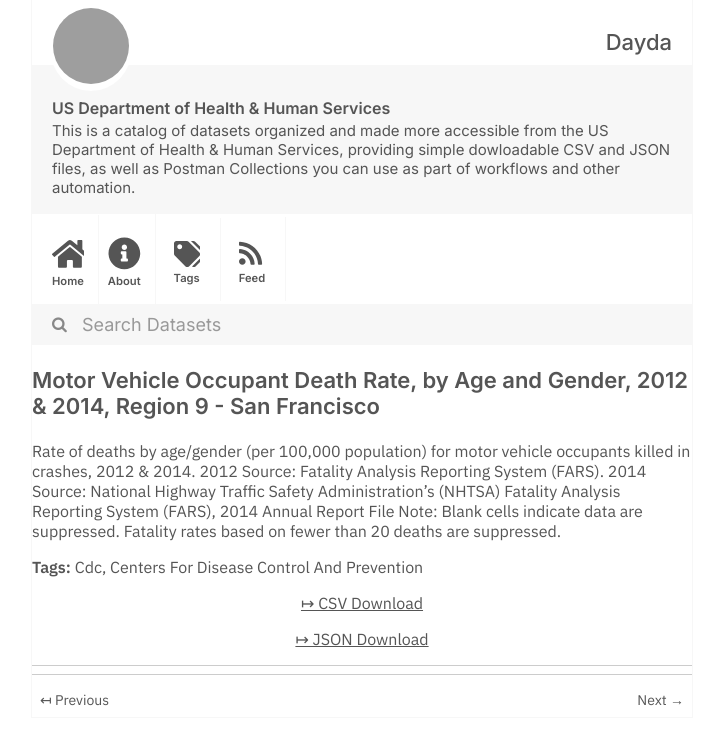
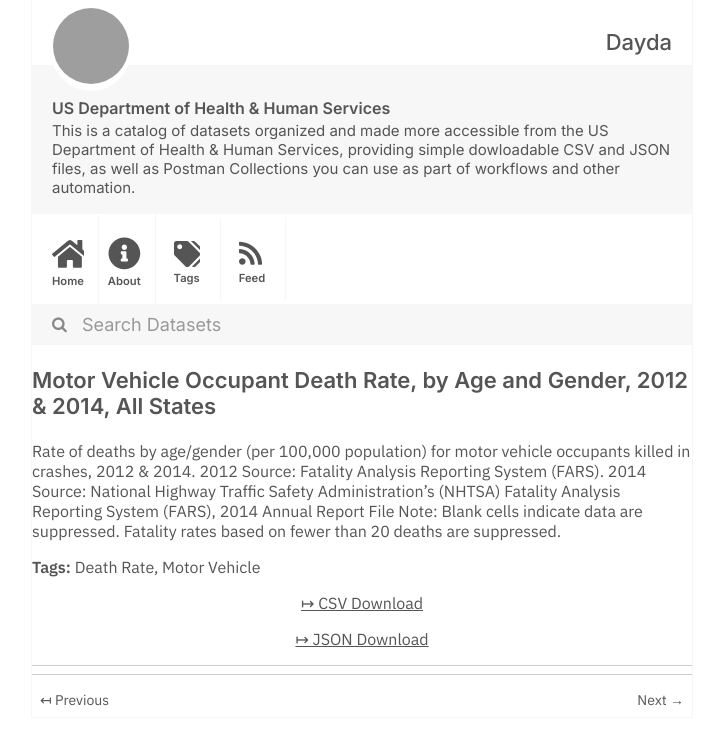
Before and after one commit to dayda-entities/us-department-of-health-and-human-services, a Jekyll site: the page built from _posts/2020-11-10-motor-vehicle-occupant-death-r.md, in a window 1280 px wide, cut to the strip 0-745 px from the top of the page. Shown: the whole strip, without its empty margins (278-998 px from the left). Built offline with Jekyll 4.4.1, drawn with Linux system fonts in a browser that asks for light colours; grey boxes are pictures that could not be loaded.

Commit message:
Publish Data

```diff
--- a/_posts/2020-11-10-motor-vehicle-occupant-death-r.md
+++ b/_posts/2020-11-10-motor-vehicle-occupant-death-r.md
@@ -1,17 +1,15 @@
 ---
-title: >-
-  Motor Vehicle Occupant Death Rate, by Age and Gender, 2012 & 2014,  Region 9 -
-  San Francisco
-created: '2020-11-10T16:18:35.481029'
-modified: '2021-04-06T03:22:57.401359'
+title: 'Motor Vehicle Occupant Death Rate, by Age and Gender, 2012 & 2014, All States'
+created: '2020-11-10T16:18:36.709426'
+modified: '2021-04-06T03:28:41.582278'
 state: active
 type: dataset
 tags:
-  - Cdc
-  - Centers For Disease Control And Prevention
+  - Death Rate
+  - Motor Vehicle
 groups: []
-csv_url: 'https://data.cdc.gov/api/views/xsu4-4sk9/rows.csv?accessType=DOWNLOAD'
-json_url: 'https://data.cdc.gov/api/views/xsu4-4sk9/rows.json?accessType=DOWNLOAD'
+csv_url: 'https://data.cdc.gov/api/views/rqg5-mkef/rows.csv?accessType=DOWNLOAD'
+json_url: 'https://data.cdc.gov/api/views/rqg5-mkef/rows.json?accessType=DOWNLOAD'
 layout: post
 
 ---
```
